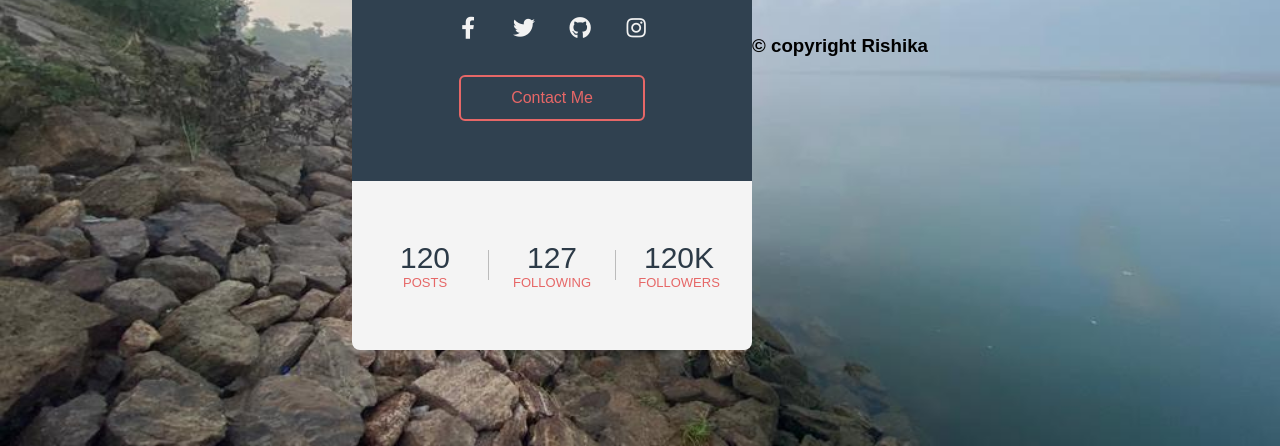
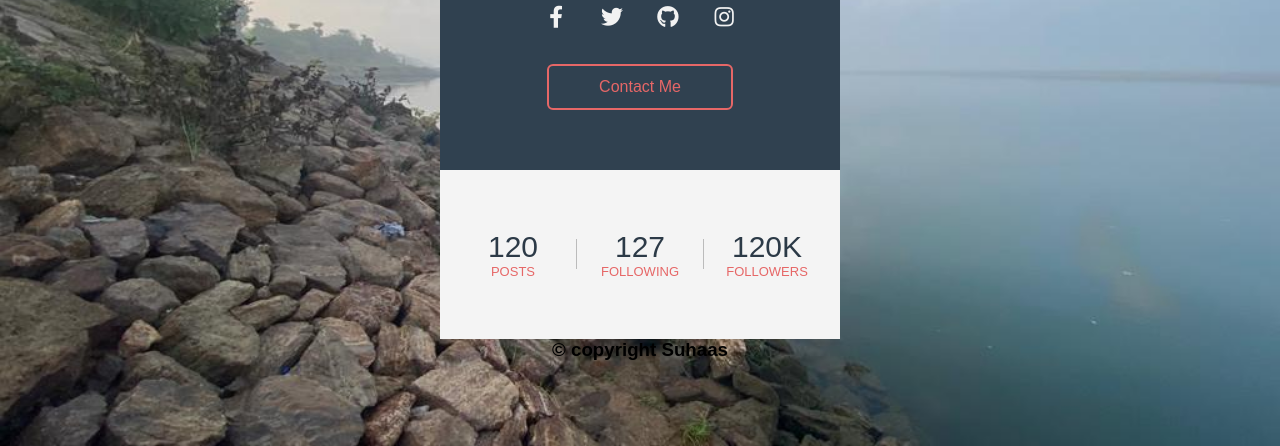
Before and after one commit to suhaas02/suhaas02.github.io, a plain HTML site: page index.html in a window 1280 px wide. Shown: the part 354-800 px from the top of the page. Drawn offline with Linux system fonts and the light colour scheme.

Commit message:
Update index.html

```diff
--- a/index.html
+++ b/index.html
@@ -40,9 +40,10 @@
                 </div>
             </div>
         </div>
+             <div class="copyright">
+         <h3>© copyright Suhaas</h3>
     </div>
-        <div class="copyright">
-         <h3>© copyright Rishika</h3>
+
 
      </div>
     </body>
```
